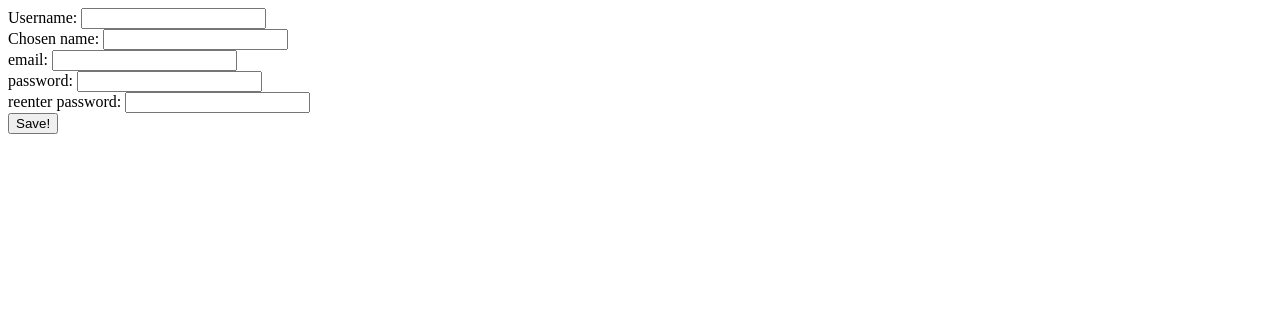
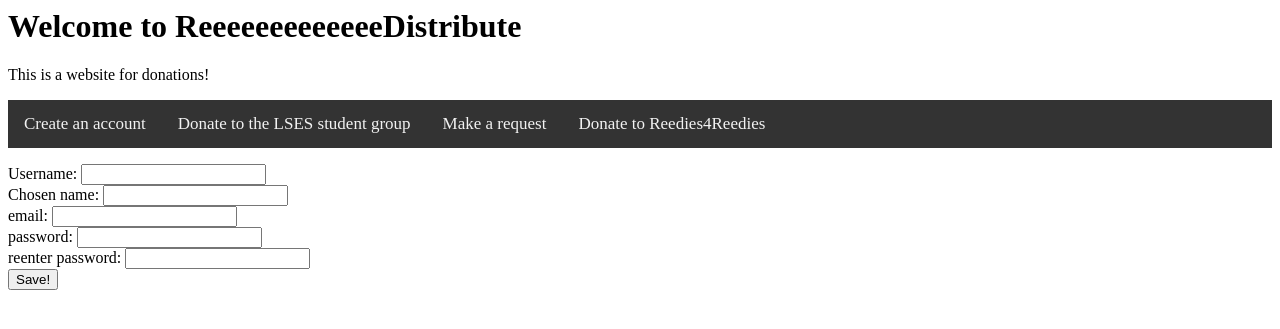
Before and after one commit to reed-college/ReeDistribute, a Python web app: template templates/addform.html in a window 1280 px wide. Shown: the top 329 px of the page. Run offline with Jinja, Linux system fonts and the light colour scheme; the template is opened without the code that fills it, so the values that code supplies are empty.

Commit message:
This time as block content!
I converted all of these templates, such that they do the same thing, but in a much better way!

```diff
--- a/templates/addform.html
+++ b/templates/addform.html
@@ -1,4 +1,7 @@
-<!doctype html>
+<head>
+<title>create account</title>
+{% extends "basic.html" %}
+{% block content %}
 <form action="/record_account" method="post">
     Username: <input type="text" name="username" required><br>
     Chosen name: <input type="text" name="name" required><br>
@@ -7,3 +10,5 @@
     reenter password: <input type="text" name="pw2" required><br>
     <input type="submit" value="Save!">
 </form>
+{% endblock %}
+</head>
--- /dev/null
+++ b/templates/basic.html
@@ -0,0 +1,54 @@
+<!DOCTYPE html>
+<html>
+<head>
+    <title>home</title>
+    <style type="text/css" media="screen">
+/* Add a black background color to the top navigation */
+        .topnav {
+            background-color: #333;
+            overflow: hidden;
+        }
+
+        /* Style the links inside the navigation bar */
+        .topnav a {
+            float: left;
+            display: block;
+            color: #f2f2f2;
+            text-align: center;
+            padding: 14px 16px;
+            text-decoration: none;
+            font-size: 17px;
+        }
+
+        /* Change the color of links on hover */
+        .topnav a:hover {
+            background-color: #ddd;
+            color: black;
+        }
+
+        /* Add a color to the active/current link */
+        .topnav a.active {
+            background-color: #4CAF50;
+            color: white;
+        }
+    </style>
+
+</head>
+<body>
+    <h1> Welcome to ReeeeeeeeeeeeeDistribute </h1>
+    <p>
+        This is a website for donations!
+        <div class="topnav" id="myTopnav">
+            <a href="/create_account">Create an account</a>
+            <!--<a href="/login">Log in</a>-->
+            <a href="/log_donation">Donate to the LSES student group</a>
+            <a href="/open_request">Make a request</a>
+
+            <a href="https://www.reed.edu/givingtoreed/online-giving/index.php">Donate to Reedies4Reedies</a>
+        </div>
+
+    </p>
+      {% block content %}{% endblock %}
+
+</body>
+</html>
--- /dev/null
+++ b/templates/charge.html
@@ -0,0 +1,4 @@
+{% extends "basic.html" %}
+{% block content %}
+  <h2>Thanks, you paid <strong>$5.00</strong>!</h2>
+{% endblock %}
--- a/templates/loginsuccess.html
+++ b/templates/loginsuccess.html
@@ -1,5 +1,5 @@
-<!DOCTYPE html>
-<html>
+{% extends "basic.html" %}
+{% block content %}
 <head>
     <title>home</title>
 </head>
@@ -11,4 +11,4 @@
 
     </p>
 </body>
-</html>
+{% endblock %}
```
Also changed, not shown: templates/donation.html (added, +18 -0 lines), templates/loginFailure.html (+5 -4 lines).
